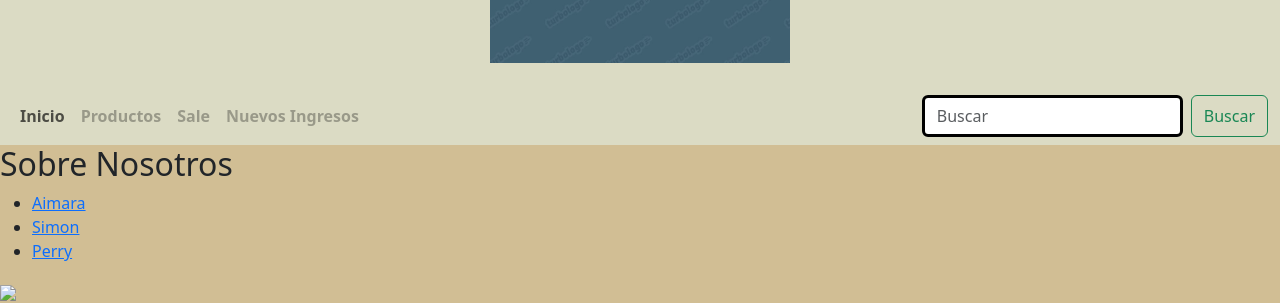
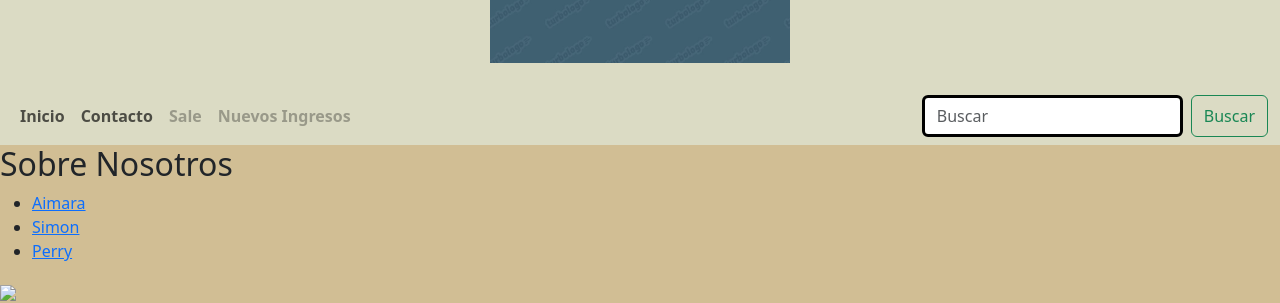
Before and after one commit to SimonLeissa/proyecto_utn, a PHP site: page /pages/sobrenosotros.php in a window 1280 px wide. Shown: the part 317-620 px from the top of the page. Run offline with PHP 8.4, Linux system fonts and the light colour scheme.

Commit message:
Proyecto con imagenes

```diff
--- a/pages/sobrenosotros.php
+++ b/pages/sobrenosotros.php
@@ -25,7 +25,7 @@
                     <a class="nav-link" aria-current="page" href="../index.php">Inicio</a>
                     </li>
                     <li class="nav-item">
-                    <a class="nav-link disabled" href="#">Productos</a>
+                    <a class="nav-link " href="./contacto.php">Contacto</a>
                     </li>
                     <li class="nav-item">
                     <a class="nav-link disabled" href="#">Sale</a>
```
Also changed, not shown: Imagenes/imagenes.secciones/bolso.jpg (added), Imagenes/imagenes.secciones/buzo.jpg (added), Imagenes/imagenes.secciones/campera.jpg (added), Imagenes/imagenes.secciones/gorra.jpg (added), Imagenes/imagenes.secciones/medias.jpg (added), Imagenes/imagenes.secciones/pantalon.jpg (added), Imagenes/imagenes.secciones/remera.jpg (added), Imagenes/imagenes.secciones/zapatilla.jpg (added).
